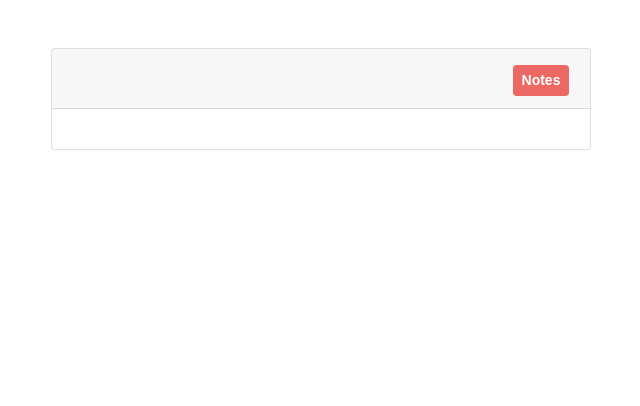
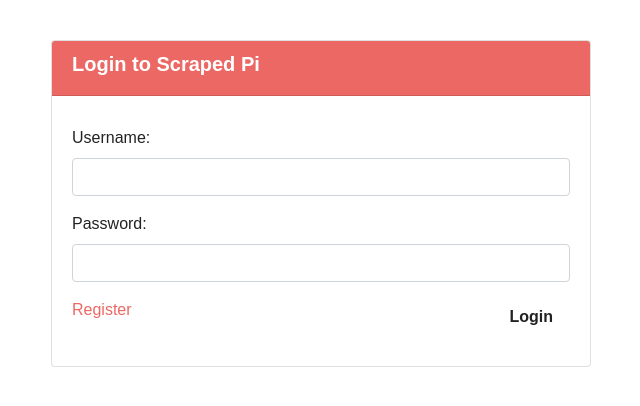
Before and after one commit to JTagorda/react-mongo-scraper, a React (Create React App) app in the folder client/: page / in a window 1280 px wide. Shown: the top 406 px of the page, without its empty margins (319-959 px from the left). Built offline with nearby package versions, Linux system fonts and the light colour scheme; no server answers; a web font is replaced by a local one.

Commit message:
Auth pages working

```diff
--- /dev/null
+++ b/client/src/components/LoginCard/LoginCard.js
@@ -0,0 +1,12 @@
+import React from "react";
+
+export const LoginCard = (props) => (
+  <div className="card">
+    <div className="card-header bg-primary" style={{color: '#fff'}}>
+      <h5>{props.title}</h5>
+    </div>
+    <div className="card-body">
+      {props.children}
+    </div>
+  </div>
+);
--- /dev/null
+++ b/client/src/components/LoginCard/index.js
@@ -0,0 +1 @@
+export * from "./LoginCard";
--- a/client/src/pages/Auth/LoginForm.js
+++ b/client/src/pages/Auth/LoginForm.js
@@ -1,7 +1,7 @@
 import React, { Component } from 'react';
 import { Redirect, Link } from 'react-router-dom';
 import { Container, Row, Col } from '../../components/Grid';
-import { Card } from '../../components/Card';
+import { LoginCard } from '../../components/LoginCard';
 import { Input, FormBtn } from '../../components/Form';
 
 class LoginForm extends Component {
@@ -40,7 +40,7 @@ class LoginForm extends Component {
           <Row>
             <Col size="md-3"></Col>
             <Col size="md-6">
-              <Card title="Login to React Reading List">
+              <LoginCard title="Login to Scraped Pi">
                 <form style={{marginTop: 10}}>
                   <label htmlFor="username">Username: </label>
                   <Input
@@ -59,7 +59,7 @@ class LoginForm extends Component {
                   <Link to="/signup">Register</Link>
                   <FormBtn onClick={this.handleSubmit}>Login</FormBtn>
                 </form>
-              </Card>
+              </LoginCard>
             </Col>
             <Col size="md-3"></Col>
           </Row>
--- a/client/src/pages/Auth/SignupForm.js
+++ b/client/src/pages/Auth/SignupForm.js
@@ -1,7 +1,7 @@
 import React, { Component } from 'react';
 import { Redirect, Link } from 'react-router-dom';
 import { Container, Row, Col } from '../../components/Grid';
-import { Card } from '../../components/Card';
+import { LoginCard } from '../../components/LoginCard';
 import { Input, FormBtn } from '../../components/Form';
 import AUTH from '../../utils/AUTH';
 
@@ -57,7 +57,7 @@ class SignupForm extends Component {
         <Row>
           <Col size="md-3"></Col>
           <Col size="md-6">
-            <Card title="Register for React Reading List">
+            <LoginCard title="Register for Scraped Pi">
               <form style={{marginTop: 10}}>
                 <label htmlFor="username">First name: </label>
                 <Input
@@ -97,7 +97,7 @@ class SignupForm extends Component {
                 <Link to="/">Login</Link>
                 <FormBtn onClick={this.handleSubmit}>Register</FormBtn>
               </form>
-            </Card>
+            </LoginCard>
           </Col>
           <Col size="md-3"></Col>
         </Row>
```
